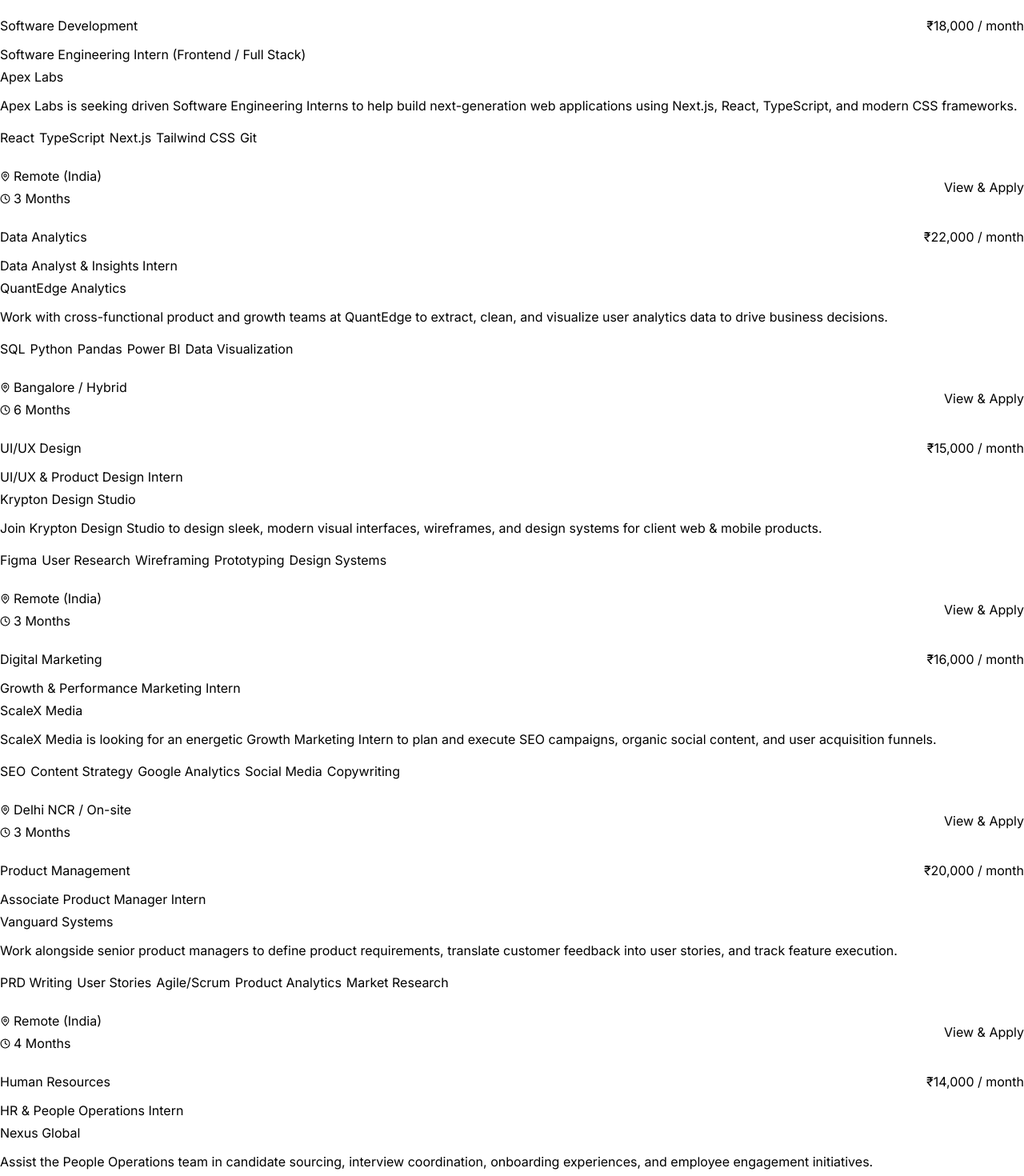
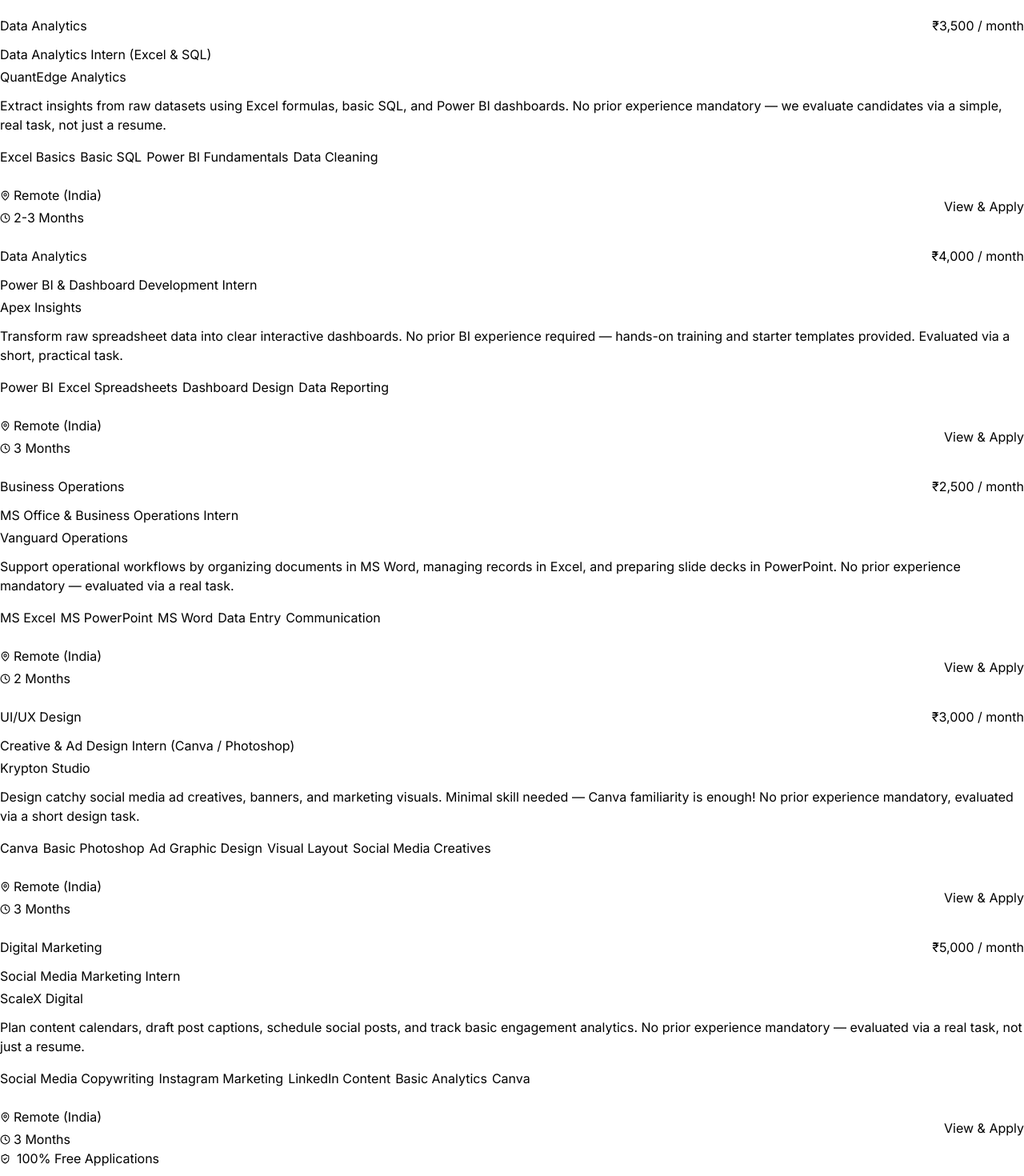
Before and after one commit to luckyarsd/internadda, a Next.js app: page /internships in a window 1280 px wide. Shown: the part 220-1690 px from the top of the page at 80% size. Built offline with nearby package versions, Linux system fonts and the light colour scheme.

Commit message:
Update internships.ts

```diff
--- a/data/internships.ts
+++ b/data/internships.ts
@@ -24,213 +24,187 @@ export interface Internship {
 export const INTERNSHIPS: Internship[] = [
   {
     id: 'int-01',
-    slug: 'software-engineering-intern',
-    title: 'Software Engineering Intern (Frontend / Full Stack)',
-    company: 'Apex Labs',
-    category: 'Software Development',
-    categorySlug: 'software-development',
+    slug: 'data-analytics-intern',
+    title: 'Data Analytics Intern (Excel & SQL)',
+    company: 'QuantEdge Analytics',
+    companyLogo: '/logo.jpg',
+    category: 'Data Analytics',
+    categorySlug: 'data-analytics',
+    location: 'Remote (India)',
+    locationType: 'Remote',
+    duration: '2-3 Months',
+    stipend: '₹3,500 / month',
+    type: 'Part-time',
+    openings: 5,
+    postedDate: '2026-08-01',
+    deadline: '2026-08-31',
+    description: 'Extract insights from raw datasets using Excel formulas, basic SQL, and Power BI dashboards. No prior experience mandatory — we evaluate candidates via a simple, real task, not just a resume.',
+    responsibilities: [
+      'Clean and format structured raw datasets using Excel formulas and functions',
+      'Assist in writing basic SQL queries to aggregate user activity data',
+      'Create basic charts and summary reports for weekly team reviews',
+      'Learn data visualization best practices with guidance from senior analysts'
+    ],
+    requirements: [
+      'Basic Excel comfort (SUM, VLOOKUP/XLOOKUP, Pivot Tables)',
+      'Willingness to learn Power BI and basic SQL fundamentals',
+      'Curiosity for numbers and pattern recognition',
+      'No prior professional analytics experience mandatory — training provided'
+    ],
+    perks: [
+      'Verified Certificate of Completion & Letter of Recommendation',
+      '1-on-1 mentorship from Senior Data Analysts',
+      '100% remote work with flexible hours',
+      'Opportunity for stipend increase based on project output'
+    ],
+    skills: ['Excel Basics', 'Basic SQL', 'Power BI Fundamentals', 'Data Cleaning']
+  },
+  {
+    id: 'int-02',
+    slug: 'power-bi-dashboard-intern',
+    title: 'Power BI & Dashboard Development Intern',
+    company: 'Apex Insights',
+    companyLogo: '/logo.jpg',
+    category: 'Data Analytics',
+    categorySlug: 'data-analytics',
     location: 'Remote (India)',
     locationType: 'Remote',
     duration: '3 Months',
-    stipend: '₹18,000 / month',
-    type: 'Full-time',
+    stipend: '₹4,000 / month',
+    type: 'Part-time',
     openings: 4,
-    postedDate: '2026-08-01',
-    deadline: '2026-08-30',
-    description: 'Apex Labs is seeking driven Software Engineering Interns to help build next-generation web applications using Next.js, React, TypeScript, and modern CSS frameworks.',
+    postedDate: '2026-08-02',
+    deadline: '2026-09-02',
+    description: 'Transform raw spreadsheet data into clear interactive dashboards. No prior BI experience required — hands-on training and starter templates provided. Evaluated via a short, practical task.',
     responsibilities: [
-      'Build responsive, accessible user interface components using React and TypeScript',
-      'Collaborate with product designers to implement clean UI components matching design tokens',
-      'Optimize web application page speed, core web vitals, and asset loading',
-      'Participate in daily standups, code reviews, and architectural discussions'
+      'Import spreadsheet data into Power BI and set up data models',
+      'Design clean, interactive visuals (bar charts, KPIs, trend lines)',
+      'Document dashboard metrics and update weekly data sources',
+      'Participate in dashboard review calls with client leads'
     ],
     requirements: [
-      'Strong fundamentals in JavaScript (ES6+), HTML5, and CSS3',
-      'Familiarity with React, Next.js, and Git version control',
-      'Understanding of REST APIs and async data fetching',
-      'Currently pursuing or recent graduate in CS, IT, or related technical disciplines'
+      'Basic familiarity with MS Excel spreadsheets',
+      'No prior Power BI experience required — training provided',
+      'Keen eye for clean layout and clear data presentation',
+      'Enthusiasm to build real portfolio dashboards'
     ],
     perks: [
-      'Certificate of Completion & Letter of Recommendation',
-      'Mentorship from Senior Staff Engineers',
-      'Flexible working hours & 100% remote workspace',
-      'PPO (Pre-Placement Offer) potential based on performance'
+      'Official Power BI Portfolio Certificate',
+      'Direct guidance from Lead BI Architect',
+      'Flexible schedule (10-15 hrs/week)',
+      'Direct intro to hiring partners upon successful completion'
     ],
-    skills: ['React', 'TypeScript', 'Next.js', 'Tailwind CSS', 'Git']
-  },
-  {
-    id: 'int-02',
-    slug: 'data-analyst-intern',
-    title: 'Data Analyst & Insights Intern',
-    company: 'QuantEdge Analytics',
-    category: 'Data Analytics',
-    categorySlug: 'data-analytics',
-    location: 'Bangalore / Hybrid',
-    locationType: 'Hybrid',
-    duration: '6 Months',
-    stipend: '₹22,000 / month',
-    type: 'Full-time',
-    openings: 3,
-    postedDate: '2026-08-03',
-    deadline: '2026-08-28',
-    description: 'Work with cross-functional product and growth teams at QuantEdge to extract, clean, and visualize user analytics data to drive business decisions.',
-    responsibilities: [
-      'Extract data using SQL queries and clean structured/unstructured datasets',
-      'Build automated analytics dashboards using Python (Pandas/Seaborn) or Power BI',
-      'Perform cohort analysis and funnel conversion metrics for digital products',
-      'Present findings and actionable insights to senior leadership'
-    ],
-    requirements: [
-      'Proficiency in SQL and Python data analysis libraries (Pandas, NumPy)',
-      'Basic understanding of statistics, probability, and hypothesis testing',
-      'Familiarity with BI tools (PowerBI, Tableau, or Metabase)',
-      'Analytical mindset with attention to detail'
-    ],
-    perks: [
-      'Industry-recognized Data Analytics Certification',
-      'Direct exposure to production datasets',
-      'Hybrid office perks in HSR Layout, Bangalore'
-    ],
-    skills: ['SQL', 'Python', 'Pandas', 'Power BI', 'Data Visualization']
+    skills: ['Power BI', 'Excel Spreadsheets', 'Dashboard Design', 'Data Reporting']
   },
   {
     id: 'int-03',
-    slug: 'ui-ux-design-intern',
-    title: 'UI/UX & Product Design Intern',
-    company: 'Krypton Design Studio',
+    slug: 'ms-office-business-operations-intern',
+    title: 'MS Office & Business Operations Intern',
+    company: 'Vanguard Operations',
+    companyLogo: '/logo.jpg',
+    category: 'Business Operations',
+    categorySlug: 'operations',
+    location: 'Remote (India)',
+    locationType: 'Remote',
+    duration: '2 Months',
+    stipend: '₹2,500 / month',
+    type: 'Part-time',
+    openings: 6,
+    postedDate: '2026-08-03',
+    deadline: '2026-08-30',
+    description: 'Support operational workflows by organizing documents in MS Word, managing records in Excel, and preparing slide decks in PowerPoint. No prior experience mandatory — evaluated via a real task.',
+    responsibilities: [
+      'Organize and update internal spreadsheets with accurate business records',
+      'Format business proposals and reports using MS Word templates',
+      'Draft clean PowerPoint presentation slides for team updates',
+      'Help coordinate communication across project teams'
+    ],
+    requirements: [
+      'Comfortable with MS Office / Google Workspace basics (Excel, Word, PowerPoint)',
+      'Good written communication in English',
+      'Strong organizational skills and attention to detail',
+      'No prior office experience mandatory'
+    ],
+    perks: [
+      'Certificate of Internship Completion',
+      'Flexible remote schedule (10 hrs/week)',
+      'Letter of Recommendation for top performers',
+      '100% free application and direct onboarding'
+    ],
+    skills: ['MS Excel', 'MS PowerPoint', 'MS Word', 'Data Entry', 'Communication']
+  },
+  {
+    id: 'int-04',
+    slug: 'creative-ad-design-intern',
+    title: 'Creative & Ad Design Intern (Canva / Photoshop)',
+    company: 'Krypton Studio',
+    companyLogo: '/logo.jpg',
     category: 'UI/UX Design',
     categorySlug: 'design',
     location: 'Remote (India)',
     locationType: 'Remote',
     duration: '3 Months',
-    stipend: '₹15,000 / month',
+    stipend: '₹3,000 / month',
     type: 'Part-time',
-    openings: 2,
-    postedDate: '2026-08-05',
+    openings: 3,
+    postedDate: '2026-08-04',
     deadline: '2026-09-05',
-    description: 'Join Krypton Design Studio to design sleek, modern visual interfaces, wireframes, and design systems for client web & mobile products.',
+    description: 'Design catchy social media ad creatives, banners, and marketing visuals. Minimal skill needed — Canva familiarity is enough! No prior experience mandatory, evaluated via a short design task.',
     responsibilities: [
-      'Create high-fidelity wireframes, interactive prototypes, and visual designs in Figma',
-      'Conduct user research and usability testing sessions with user cohorts',
-      'Maintain component libraries and design tokens for engineering handoff',
-      'Iterate designs based on feedback from product managers and engineers'
+      'Create social media graphic posts and ad banners using Canva or Photoshop',
+      'Adapt visual templates across different dimensions (Instagram, LinkedIn, Web)',
+      'Collaborate with marketing leads to brainstorm visual angles',
+      'Maintain brand visual consistency across graphics'
     ],
     requirements: [
-      'Proficiency with Figma, Auto Layout, and Component Variants',
-      'Portfolio showcasing 2-3 UI/UX case studies or web designs',
-      'Good sense of visual hierarchy, typography, colors, and micro-interactions',
-      'Strong communication skills for presenting design rationale'
+      'Creative eye and visual design interest',
+      'Basic familiarity with Canva (or Photoshop/Figma)',
+      'Willingness to learn ad creative design concepts',
+      'No professional design background required — portfolio task provided'
     ],
     perks: [
-      'Design portfolio critique from Principal UX Designers',
-      'Flexible working schedule',
-      'Work on live production apps'
+      'Design Portfolio Certification',
+      'Feedback from Senior Creative Directors',
+      '100% remote workspace with flexible project deadlines',
+      'Real ad campaign performance metrics to put on resume'
     ],
-    skills: ['Figma', 'User Research', 'Wireframing', 'Prototyping', 'Design Systems']
-  },
-  {
-    id: 'int-04',
-    slug: 'growth-marketing-intern',
-    title: 'Growth & Performance Marketing Intern',
-    company: 'ScaleX Media',
-    category: 'Digital Marketing',
-    categorySlug: 'marketing',
-    location: 'Delhi NCR / On-site',
-    locationType: 'On-site',
-    duration: '3 Months',
-    stipend: '₹16,000 / month',
-    type: 'Full-time',
-    openings: 5,
-    postedDate: '2026-08-02',
-    deadline: '2026-08-31',
-    description: 'ScaleX Media is looking for an energetic Growth Marketing Intern to plan and execute SEO campaigns, organic social content, and user acquisition funnels.',
-    responsibilities: [
-      'Perform SEO keyword research and optimize website landing page metadata',
-      'Draft copy for email newsletters, blog articles, and social posts',
-      'Track campaign performance using Google Analytics and Search Console',
-      'Assist in executing social media strategy across LinkedIn, Instagram, and X'
-    ],
-    requirements: [
-      'Basic knowledge of Digital Marketing fundamentals and SEO principles',
-      'Strong written English communication skills',
-      'Familiarity with Google Analytics, Canva, or Ahrefs/Semrush is a plus',
-      'Degree in Marketing, Communications, Business, or related fields'
-    ],
-    perks: [
-      'Hands-on experience with ad budgets and growth tools',
-      'Stipend + performance bonuses',
-      'Certificate and LinkedIn recommendation'
-    ],
-    skills: ['SEO', 'Content Strategy', 'Google Analytics', 'Social Media', 'Copywriting']
+    skills: ['Canva', 'Basic Photoshop', 'Ad Graphic Design', 'Visual Layout', 'Social Media Creatives']
   },
   {
     id: 'int-05',
-    slug: 'product-management-intern',
-    title: 'Associate Product Manager Intern',
-    company: 'Vanguard Systems',
-    category: 'Product Management',
-    categorySlug: 'product-management',
+    slug: 'social-media-marketing-intern',
+    title: 'Social Media Marketing Intern',
+    company: 'ScaleX Digital',
+    companyLogo: '/logo.jpg',
+    category: 'Digital Marketing',
+    categorySlug: 'marketing',
     location: 'Remote (India)',
     locationType: 'Remote',
-    duration: '4 Months',
-    stipend: '₹20,000 / month',
-    type: 'Full-time',
-    openings: 2,
-    postedDate: '2026-08-04',
+    duration: '3 Months',
+    stipend: '₹5,000 / month',
+    type: 'Part-time',
+    openings: 4,
+    postedDate: '2026-08-05',
     deadline: '2026-09-01',
-    description: 'Work alongside senior product managers to define product requirements, translate customer feedback into user stories, and track feature execution.',
+    description: 'Plan content calendars, draft post captions, schedule social posts, and track basic engagement analytics. No prior experience mandatory — evaluated via a real task, not just a resume.',
     responsibilities: [
-      'Write detailed Product Requirement Documents (PRDs) and user stories in Notion/Jira',
-      'Gather and synthesize qualitative user feedback and quantitative product analytics',
-      'Coordinate between engineering, design, and business teams during sprint releases',
-      'Analyze competitor products and industry benchmarks'
+      'Draft weekly social media post captions for LinkedIn, Instagram, and Twitter',
+      'Schedule content posts using social management tools',
+      'Track post reach, impressions, and engagement metrics',
+      'Engage with audience comments and direct messages'
     ],
     requirements: [
-      'Strong problem-solving ability and structured analytical thinking',
-      'Excellent written and verbal communication skills',
-      'Prior exposure to product management concepts or software development',
-      'Self-driven attitude with ability to manage timelines'
+      'Active social media user with good content sense',
+      'Strong written English and catchy copywriting skills',
+      'Basic curiosity about digital marketing funnels',
+      'No prior agency experience mandatory — short assignment provided'
     ],
     perks: [
-      '1-on-1 mentorship from VP of Product',
-      'Certificate of Excellence',
-      'High conversion rate to full-time APM role'
+      'Certificate of Completion & LinkedIn Recommendation',
+      'Direct mentorship from Growth Lead',
+      'Stipend + performance bonuses for top campaigns',
+      'Flexible remote schedule'
     ],
-    skills: ['PRD Writing', 'User Stories', 'Agile/Scrum', 'Product Analytics', 'Market Research']
-  },
-  {
-    id: 'int-06',
-    slug: 'hr-talent-acquisition-intern',
-    title: 'HR & People Operations Intern',
-    company: 'Nexus Global',
-    category: 'Human Resources',
-    categorySlug: 'human-resources',
-    location: 'Mumbai / Hybrid',
-    locationType: 'Hybrid',
-    duration: '3 Months',
-    stipend: '₹14,000 / month',
-    type: 'Full-time',
-    openings: 3,
-    postedDate: '2026-08-06',
-    deadline: '2026-09-10',
-    description: 'Assist the People Operations team in candidate sourcing, interview coordination, onboarding experiences, and employee engagement initiatives.',
-    responsibilities: [
-      'Screen candidate resumes and conduct preliminary screening calls',
-      'Schedule interviews with technical leads and hiring managers',
-      'Help organize virtual onboarding sessions and company cultural events',
-      'Maintain candidate databases and Applicant Tracking System (ATS) entries'
-    ],
-    requirements: [
-      'Strong interpersonal and relationship-building skills',
-      'Organized mindset with ability to handle multiple schedules',
-      'Pursuing MBA/PGDM in HR or Bachelor degree in Psychology/Management',
-      'Proficiency in MS Office / Google Workspace tools'
-    ],
-    perks: [
-      'Exposure to corporate HR operations',
-      'Official Certificate of Internship',
-      'Flexible hybrid schedule'
-    ],
-    skills: ['Talent Sourcing', 'Interview Scheduling', 'ATS Management', 'Employee Engagement']
+    skills: ['Social Media Copywriting', 'Instagram Marketing', 'LinkedIn Content', 'Basic Analytics', 'Canva']
   }
 ]
```
